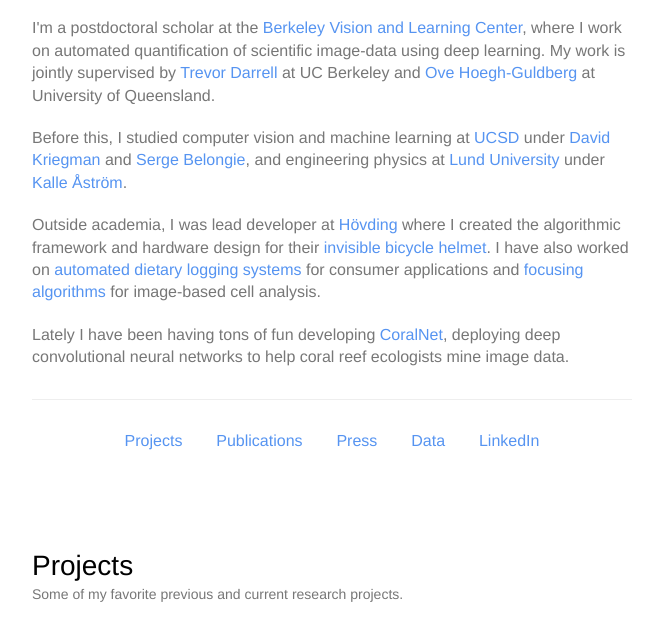
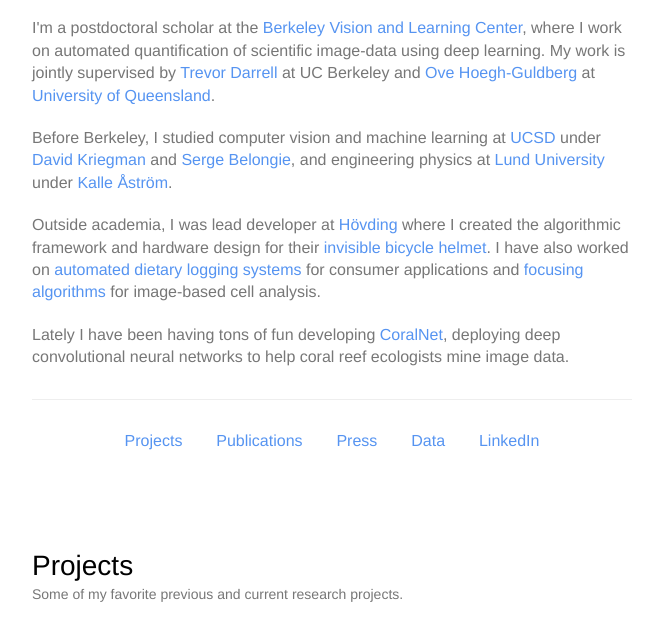
Before and after one commit to beijbom/beijbom.github.io, a plain HTML site: page index.html in a window 1280 px wide. Shown: the part 176-798 px from the top of the page, without its empty margins (308-967 px from the left). Drawn offline with nearby package versions, Linux system fonts and the light colour scheme.

Commit message:
added link to GCI

```diff
--- a/index.html
+++ b/index.html
@@ -16,9 +16,9 @@
 <p class="abstract"><a href="mailto:obeijbom@eecs.berkeley.edu">obeijbom@eecs.berkeley.edu</a></p>
 
 
-<p class="abstract">I'm a postdoctoral scholar at the <a href="http://bvlc.eecs.berkeley.edu/">Berkeley Vision and Learning Center</a>, where I work on automated quantification of scientific image-data using deep learning.  My work is jointly supervised by <a href="https://www.eecs.berkeley.edu/~trevor/">Trevor Darrell</a> at UC Berkeley and <a href="http://researchers.uq.edu.au/researcher/839">Ove Hoegh-Guldberg</a> at University of Queensland.
+<p class="abstract">I'm a postdoctoral scholar at the <a href="http://bvlc.eecs.berkeley.edu/">Berkeley Vision and Learning Center</a>, where I work on automated quantification of scientific image-data using deep learning.  My work is jointly supervised by <a href="https://www.eecs.berkeley.edu/~trevor/">Trevor Darrell</a> at UC Berkeley and <a href="http://researchers.uq.edu.au/researcher/839">Ove Hoegh-Guldberg</a> at <a href="http://www.gci.uq.edu.au/dr-oscar-beijbom">University of Queensland</a>.
 
-<p class="abstract">Before this, I studied computer vision and machine learning at <a href="http://vision.ucsd.edu/">UCSD</a> under <a href="http://cseweb.ucsd.edu/~kriegman/">David Kriegman</a> and <a href="http://vision.cornell.edu/se3/people/serge-belongie/">Serge Belongie</a>, and engineering physics at <a href="http://www.lth.se/english/">Lund University</a> under <a href="http://www2.maths.lth.se/vision/">Kalle Åström</a>.
+<p class="abstract">Before Berkeley, I studied computer vision and machine learning at <a href="http://vision.ucsd.edu/">UCSD</a> under <a href="http://cseweb.ucsd.edu/~kriegman/">David Kriegman</a> and <a href="http://vision.cornell.edu/se3/people/serge-belongie/">Serge Belongie</a>, and engineering physics at <a href="http://www.lth.se/english/">Lund University</a> under <a href="http://www2.maths.lth.se/vision/">Kalle Åström</a>.
 
 <p class="abstract">Outside academia, I was lead developer at <a href="http://hovding.com">Hövding</a> where I created the algorithmic framework and hardware design for their <a href="http://techcrunch.com/2012/08/15/invisible-bike-helmet/">invisible bicycle helmet</a>. I have also worked on <a href="#menu-match">automated dietary logging systems</a> for consumer applications and <a href="#cellavision">focusing algorithms</a> for image-based cell analysis.</p>
 
```
